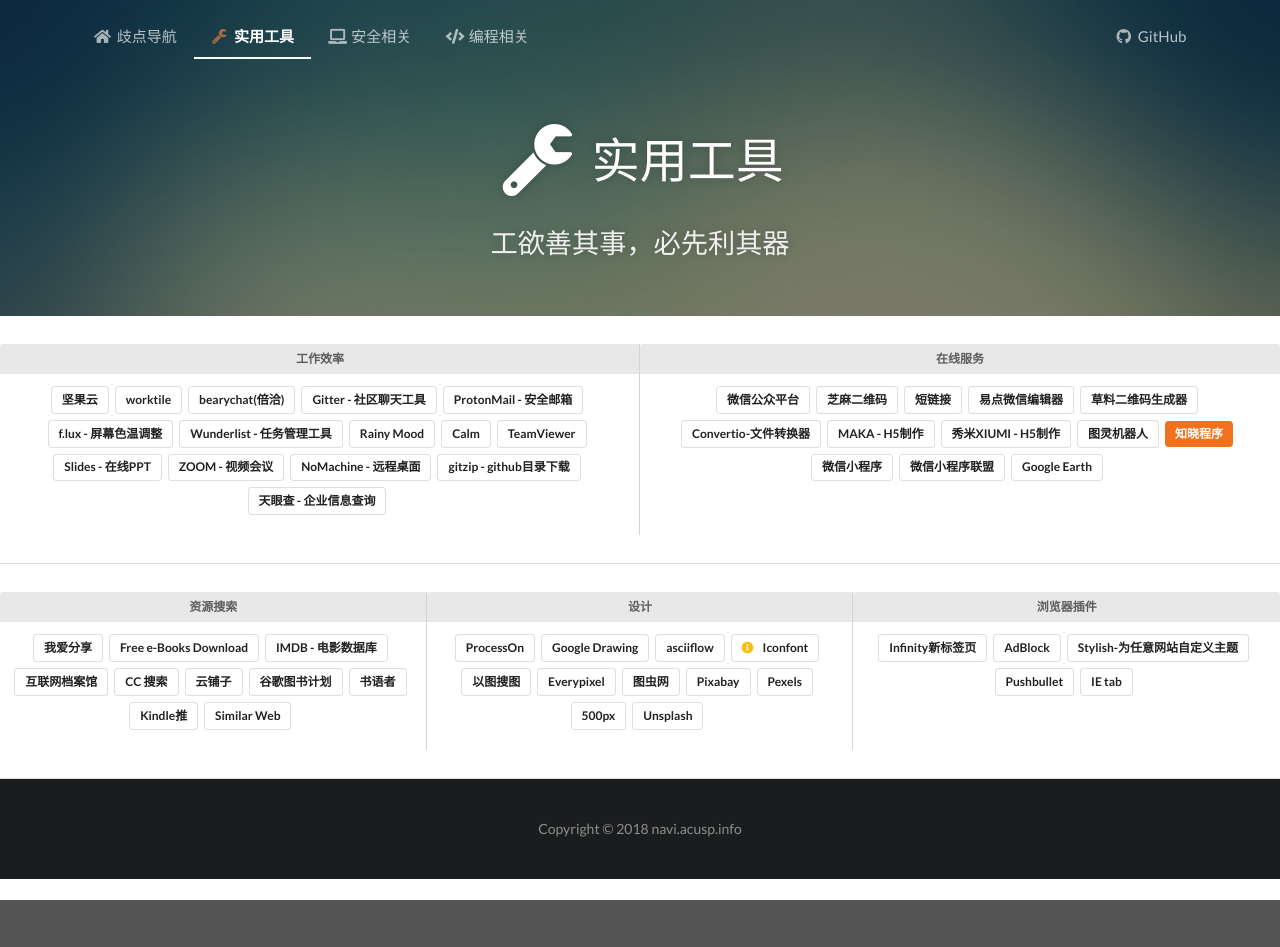
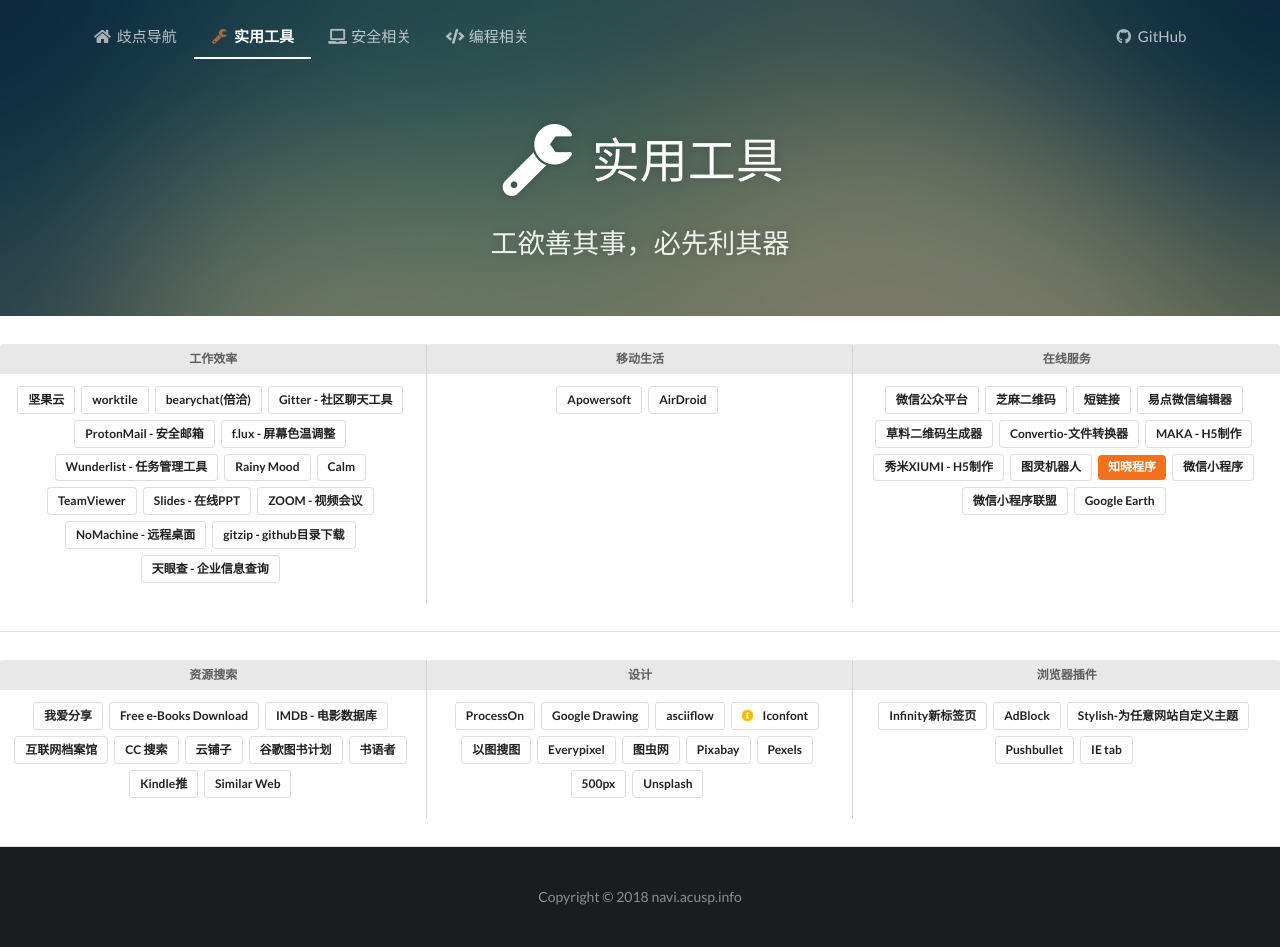
Before and after one commit to acusp/AC-Navi, a Jekyll site: the page built from tool/index.html, in a window 1280 px wide. Built offline with Jekyll 4.4.1, drawn with Linux system fonts in a browser that asks for light colours; comment, search, counter and statistics services are not loaded; before the commit the page ends 900 px from its top, so only the background shows below that.

Commit message:
Add airdroid link & apowersoft

```diff
--- a/_data/home_links.yml
+++ b/_data/home_links.yml
@@ -85,10 +85,6 @@
     - name: GooglePlay Download
       style: basic
       url: http://apk-dl.com/
-
-    - name: AirDroid
-      style: basic
-      url: http://web.airdroid.com/
 
 
   - category: 社交
--- a/_data/tool_links.yml
+++ b/_data/tool_links.yml
@@ -61,6 +61,17 @@
     - name: 天眼查 - 企业信息查询
       style: basic
       url: https://www.tianyancha.com/
+
+
+  - category: 移动生活
+    links:
+    - name: Apowersoft
+      style: basic
+      url: https://www.apowersoft.cn/
+
+    - name: AirDroid
+      style: basic
+      url: http://web.airdroid.com/
 
 
   - category: 在线服务
```
